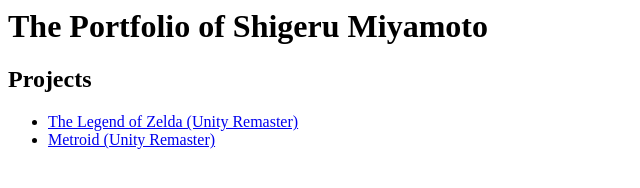
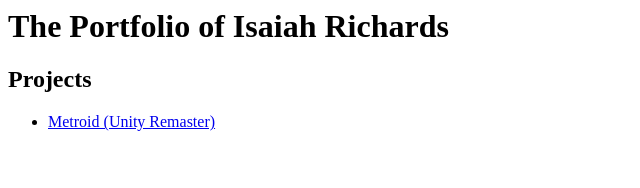
Before and after one commit to richip7/richip7.github.io, a plain HTML site: page index.html in a window 1280 px wide. Shown: the whole page, without its empty margins (0-640 px from the left). Drawn offline with Linux system fonts and the light colour scheme.

Commit message:
Update index.html

```diff
--- a/index.html
+++ b/index.html
@@ -1,13 +1,12 @@
 <html>
 
 <!-- TODO: Replace Mr. Miyamoto's name with yours -->
-<h1>The Portfolio of Shigeru Miyamoto</h1>
+<h1>The Portfolio of Isaiah Richards</h1>
 
 <h2>Projects</h2>
 
 <!-- TODO: Erase one of these two. Replace the 'href' link below with a link to your WebGL build page. -->
 <ul>
-<li><a href="https://cdn.destructoid.com//ul/317824-zelda%20memes.jpg">The Legend of Zelda (Unity Remaster)</a></li>
 <li><a href="https://pre00.deviantart.net/4fa1/th/pre/i/2010/254/0/4/chibi_metroid_by_freak_sider-d2yhe9u.png">Metroid (Unity Remaster)</a></li>
 </ul>
 
```
